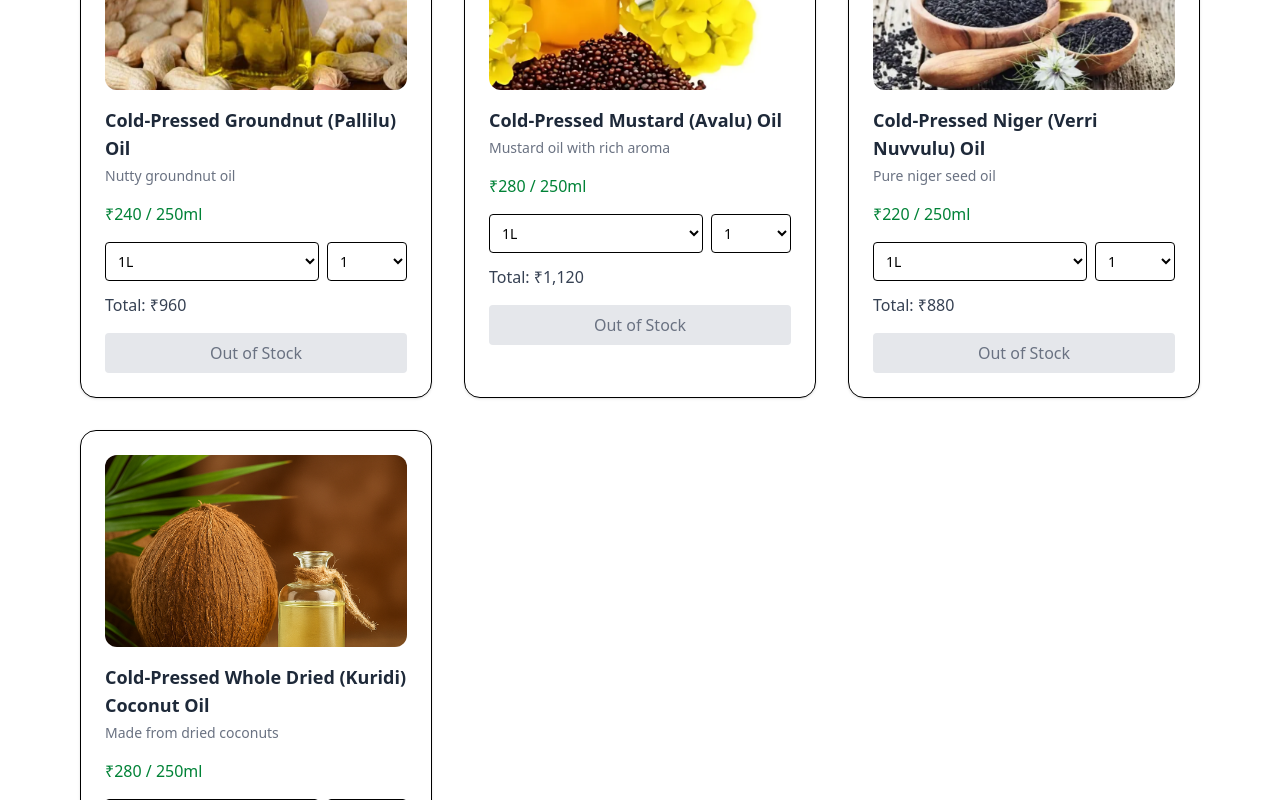
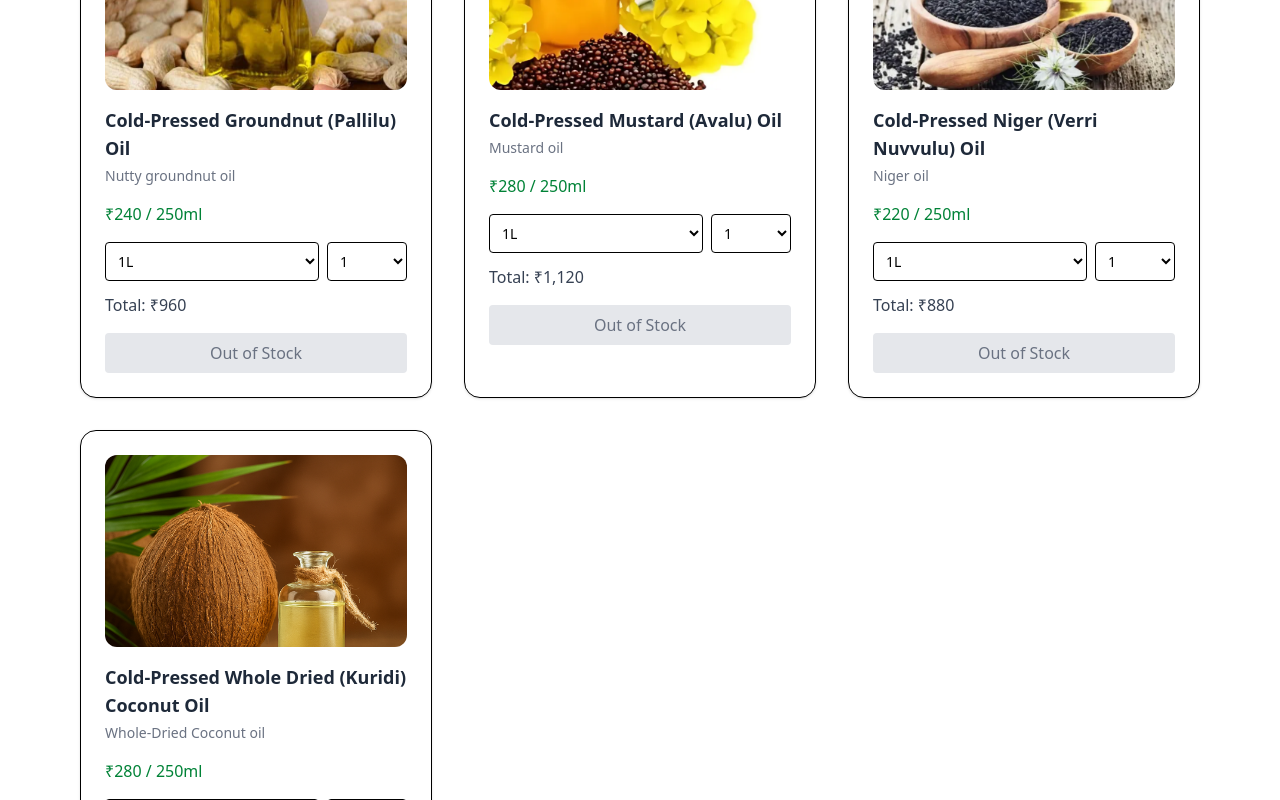
Before and after one commit to siddhiorganicsoils-commits/siddhi-organics, a React (Vite) app: page /shop in a window 1280 px wide. Shown: the part 920-1720 px from the top of the page. Built offline with nearby package versions, Linux system fonts and the light colour scheme.

Commit message:
changes in shopepage for images

```diff
--- a/src/ShopPage.jsx
+++ b/src/ShopPage.jsx
@@ -1,64 +1,23 @@
 import React, { useState, useEffect } from "react";
+import coconutImg from "./assets/products/coconut.jpg";
+import sunflowerImg from "./assets/products/sunflower.jpg";
+import sesameImg from "./assets/products/sesame.jpg";
+import groundnutImg from "./assets/products/groundnut.jpg";
+import mustardImg from "./assets/products/mustard.jpg";
+import nigerImg from "./assets/products/niger.jpg";
+import kuridiImg from "./assets/products/kuridi.jpg";
 
 export default function ShopPage() {
   const products = [
-    {
-      id: "coconut",
-      name: "Cold-Pressed Coconut Oil",
-      short: "Virgin cold-pressed coconut oil",
-      price: 250,
-      stock: true,
-      image: "/src/assets/products/coconut.jpg",
-    },
-    {
-      id: "sunflower",
-      name: "Cold-Pressed Sunflower Oil",
-      short: "Light cooking oil",
-      price: 220,
-      stock: false,
-      image: "/src/assets/products/sunflower.jpg",
-    },
-    {
-      id: "nuvvulu",
-      name: "Cold-Pressed Sesame (Nuvvulu) Oil",
-      short: "Aromatic sesame oil",
-      price: 300,
-      stock: false,
-      image: "/src/assets/products/sesame.jpg",
-    },
-    {
-      id: "pallilu",
-      name: "Cold-Pressed Groundnut (Pallilu) Oil",
-      short: "Nutty groundnut oil",
-      price: 240,
-      stock: false,
-      image: "/src/assets/products/groundnut.jpg",
-    },
-    {
-      id: "avalu",
-      name: "Cold-Pressed Mustard (Avalu) Oil",
-      short: "Mustard oil with rich aroma",
-      price: 280,
-      stock: false,
-      image: "/src/assets/products/mustard.jpg",
-    },
-    {
-      id: "verrinuvvulu",
-      name: "Cold-Pressed Niger (Verri Nuvvulu) Oil",
-      short: "Pure niger seed oil",
-      price: 220,
-      stock: false,
-      image: "/src/assets/products/niger.jpg",
-    },
-    {
-      id: "kuridi",
-      name: "Cold-Pressed Whole Dried (Kuridi) Coconut Oil",
-      short: "Made from dried coconuts",
-      price: 280,
-      stock: false,
-      image: "/src/assets/products/kuridi.jpg",
-    },
+    { id: "coconut", name: "Cold-Pressed Coconut Oil", short: "Virgin cold-pressed coconut oil", price: 250, stock: true, img: coconutImg },
+    { id: "sunflower", name: "Cold-Pressed Sunflower Oil", short: "Light cooking oil", price: 220, stock: false, img: sunflowerImg },
+    { id: "nuvvulu", name: "Cold-Pressed Sesame (Nuvvulu) Oil", short: "Aromatic sesame oil", price: 300, stock: false, img: sesameImg },
+    { id: "pallilu", name: "Cold-Pressed Groundnut (Pallilu) Oil", short: "Nutty groundnut oil", price: 240, stock: false, img: groundnutImg },
+    { id: "avalu", name: "Cold-Pressed Mustard (Avalu) Oil", short: "Mustard oil", price: 280, stock: false, img: mustardImg },
+    { id: "Verri nuvvulu", name: "Cold-Pressed Niger (Verri Nuvvulu) Oil", short: "Niger oil", price: 220, stock: false, img: nigerImg },
+    { id: "kuridi", name: "Cold-Pressed Whole Dried (Kuridi) Coconut Oil", short: "Whole-Dried Coconut oil", price: 280, stock: false, img: kuridiImg },
   ];
+
 
   const qtyOptions = [
     { label: "250ml", multiplier: 1 },
@@ -153,11 +112,11 @@ export default function ShopPage() {
             >
               {/* Product Image */}
               <img
-                src={p.image}
+                src={p.img}
                 alt={p.name}
-                className="w-full h-48 object-cover rounded-xl mb-4"
-                onError={(e) => (e.target.style.display = "none")} // hide broken images
+                className="rounded-xl mb-4 h-48 w-full object-cover transition-transform duration-300 hover:scale-105"
               />
+
 
               {/* Product Info */}
               <h2 className="text-lg font-semibold text-gray-800">{p.name}</h2>
@@ -199,11 +158,10 @@ export default function ShopPage() {
 
               <button
                 disabled={!p.stock}
-                className={`py-2 mt-4 rounded w-full transition ${
-                  p.stock
+                className={`py-2 mt-4 rounded w-full transition ${p.stock
                     ? "bg-green-600 hover:bg-green-700 text-white"
                     : "bg-gray-200 text-gray-500 cursor-not-allowed"
-                }`}
+                  }`}
                 onClick={() => p.stock && handleAdd(p)}
               >
                 {p.stock ? "Add to Cart" : "Out of Stock"}
```
